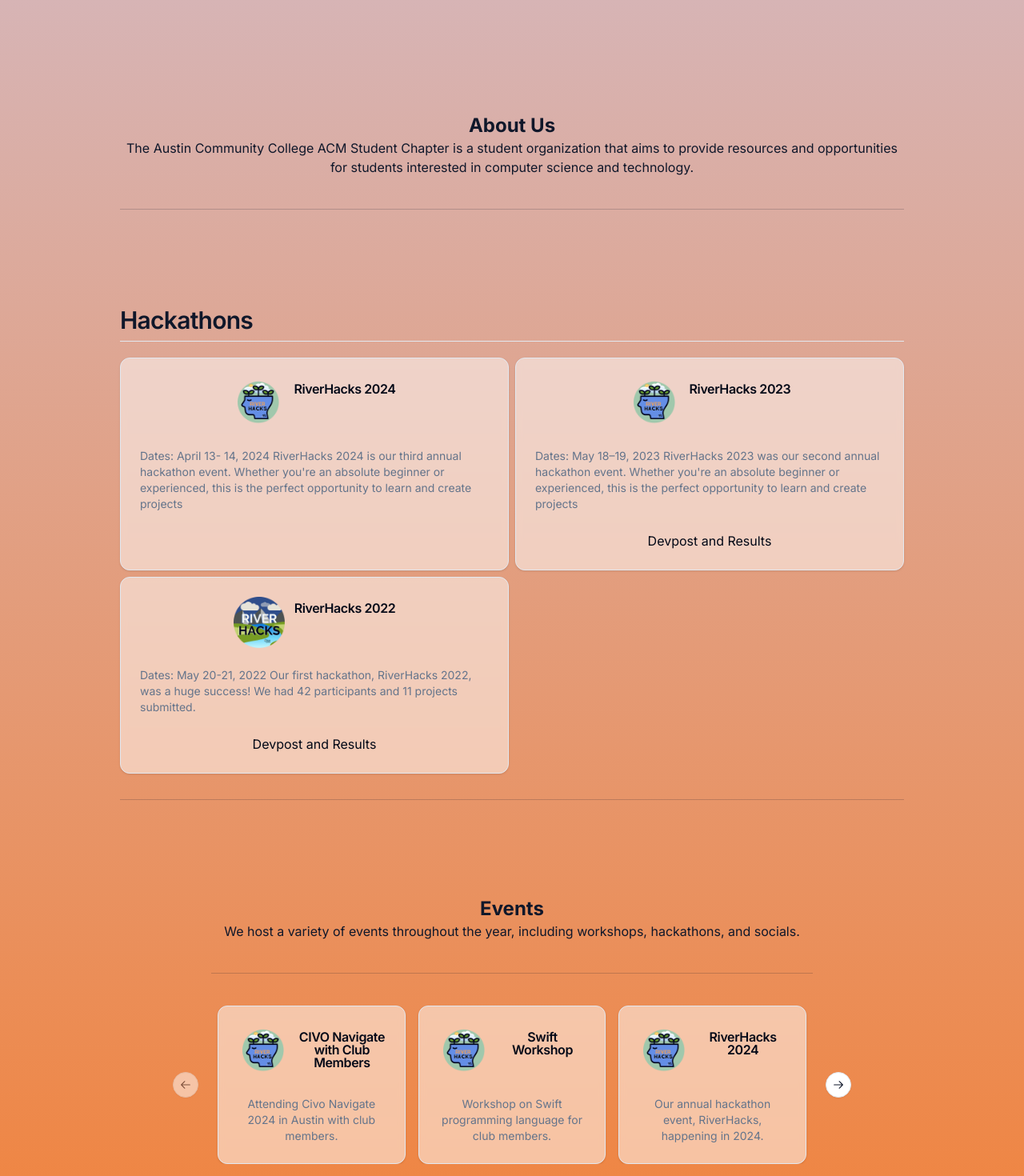
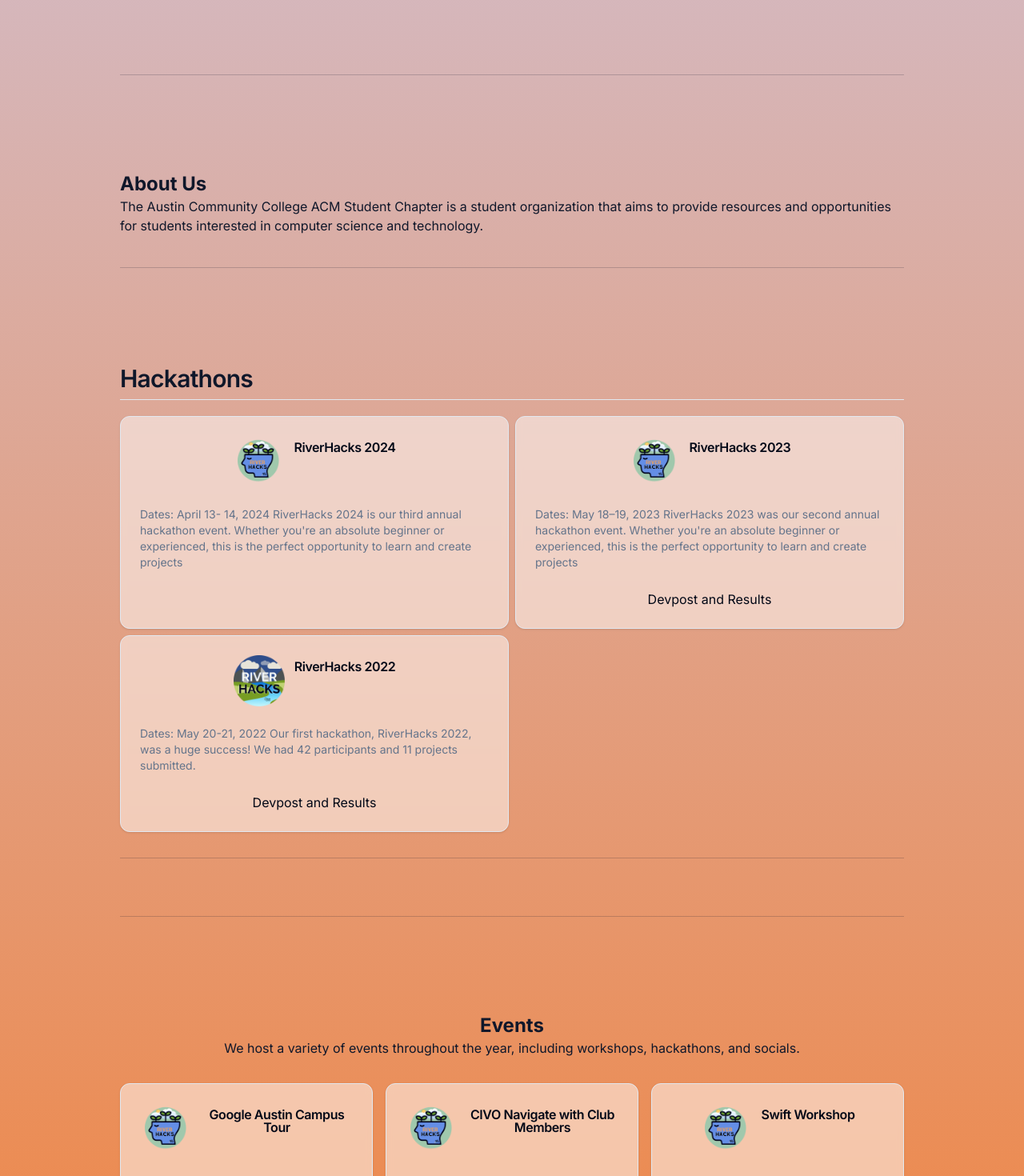
Before and after one commit to MichaelAGolden/acm-website, a Next.js app: page / in a window 1280 px wide. Shown: the part 960-2430 px from the top of the page at 80% size. Built offline with nearby package versions, Linux system fonts and the light colour scheme.

Commit message:
Removed carousel and changed to grid view

```diff
--- a/src/app/page.tsx
+++ b/src/app/page.tsx
@@ -28,10 +28,10 @@
 
 export default function Home() {
   return (
-    <div className="relative flex min-h-screen flex-col bg-gradient-to-b from-indigo-200 to-orange-500 dark:from-purple-950 dark:to-orange-300 ">
+    <div className=" container relative flex min-h-screen flex-col bg-gradient-to-b from-indigo-200 to-orange-500 dark:from-purple-950 dark:to-orange-300 ">
       <Navbar />
       <main
-        className="flex-1"
+        className="container flex-1 px-5"
         style={{ height: 'calc(100vh)-80px' }}>
         <div className="container relative">
           <div className="mx-auto flex max-w-[980px] flex-col items-center gap-2 py-8 md:py-12 md:pb-8 lg:py-24 lg:pb-20">
@@ -60,9 +60,10 @@
                 </Link>
               </div>
             </section>
+            <Separator className="my-8" />
             <section
               id="about"
-              className="text-center pt-20">
+              className="pt-20">
               <h2 className="text-2xl font-bold">About Us</h2>
               <p>
                 The Austin Community College ACM Student Chapter is a student
@@ -150,6 +151,7 @@
               </div>
               <Separator className="my-8" />
             </section>
+            <Separator className="my-8" />
             <section
               id="events"
               className="pt-20 items-center text-center align-middle">
@@ -158,12 +160,8 @@
                 We host a variety of events throughout the year, including
                 workshops, hackathons, and socials.
               </p>
-              <Separator className='my-10' />
-              <Carousel className='md:max-w-min' opts={{ align: 'center' }}>
-                <CarouselPrevious />
-                <CarouselContent className='flex items-center aspect-auto justify-center px-2' >
-                  <CarouselItem className='basis-1/3'>
 
+              <div className="grid grid-cols-1 sm:grid-cols-2 lg:grid-cols-3 gap-4 mt-8">
                 <Card>
                   <CardHeader className="flex-row space-x-3">
                     <Image
@@ -182,8 +180,6 @@
                   </CardContent>
                 </Card>
 
-                  </CarouselItem>
-                  <CarouselItem className='basis-1/3'>
                 <Card>
                   <CardHeader className="flex-row space-x-3">
                     <Image
@@ -201,8 +197,7 @@
                     </CardDescription>
                   </CardContent>
                 </Card>
-                  </CarouselItem>
-                  <CarouselItem className='basis-1/3'>
+
                 <Card>
                   <CardHeader className="flex-row space-x-3">
                     <Image
@@ -220,8 +215,7 @@
                     </CardDescription>
                   </CardContent>
                 </Card>
-                  </CarouselItem>
-                  <CarouselItem className='basis-1/3'>
+
                 <Card>
                   <CardHeader className="flex-row space-x-3">
                     <Image
@@ -239,8 +233,7 @@
                     </CardDescription>
                   </CardContent>
                 </Card>
-                  </CarouselItem>
-                  <CarouselItem className='basis-1/3'>
+
                 <Card>
                   <CardHeader className="flex-row space-x-3">
                     <Image
@@ -258,10 +251,7 @@
                     </CardDescription>
                   </CardContent>
                 </Card>
-                  </CarouselItem>
-                </CarouselContent>
-                <CarouselNext />
-              </Carousel>
+              </div>
             </section>
 
             <Separator className="my-8" />
```
Lines whose indentation alone changed are shown as unchanged.
